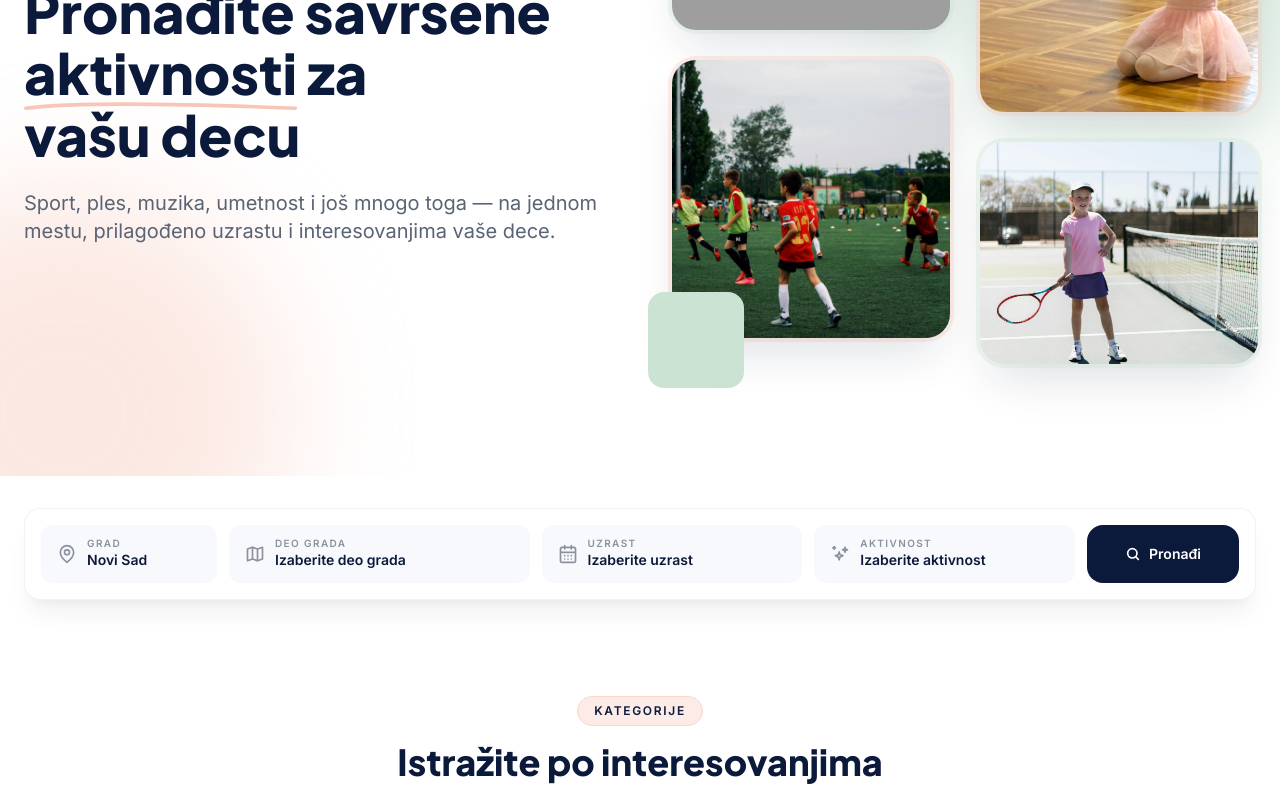
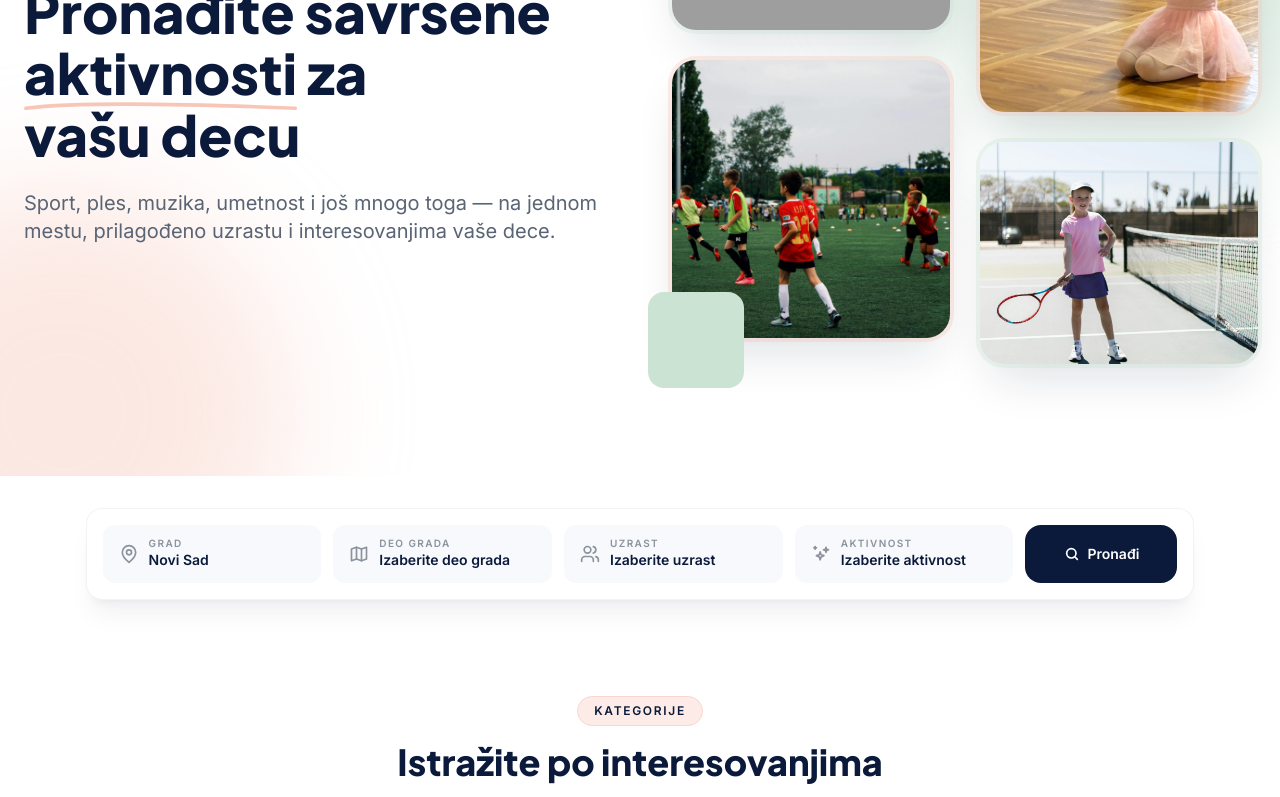
Before and after one commit to jasminafabijan/activekids, a React (Vite) app: page / in a window 1280 px wide. Shown: the part 384-1181 px from the top of the page. Built offline with nearby package versions, Linux system fonts and the light colour scheme; grey boxes are pictures that could not be loaded.

Commit message:
Automatic location insertion into the main search.

```diff
--- a/src/components/FiltersBar.tsx
+++ b/src/components/FiltersBar.tsx
@@ -1,4 +1,5 @@
 import { useEffect, useRef, useState } from 'react'
+import { getDistrictOptions } from '../data/schools'
 
 export type FilterValues = {
   city: string
@@ -14,7 +15,7 @@ interface FiltersBarProps {
 const DEFAULT_CITY = 'Novi Sad'
 
 const cities = [DEFAULT_CITY]
-const partsOfCityOptions = ['Liman', 'Grbavica', 'Detelinara']
+const partsOfCityOptions = getDistrictOptions()
 const ageOptions = ['3-5 godina', '6-8 godina', '9-12 godina', '13-18 godina']
 const activities = ['Sport', 'Ples', 'Muzika', 'Umetnost', 'Jezici', 'Nauka', 'Tehnologija', 'Priroda']
 
@@ -51,7 +52,7 @@ const MapIcon = () => (
   </svg>
 )
 
-const AgeIcon = () => (
+const UsersIcon = () => (
   <svg
     aria-hidden="true"
     className="search-field-icon h-5 w-5"
@@ -62,16 +63,10 @@ const AgeIcon = () => (
     strokeLinecap="round"
     strokeLinejoin="round"
   >
-    <path d="M8 2v4" />
-    <path d="M16 2v4" />
-    <rect width="18" height="18" x="3" y="4" rx="2" />
-    <path d="M3 10h18" />
-    <path d="M8 14h.01" />
-    <path d="M12 14h.01" />
-    <path d="M16 14h.01" />
-    <path d="M8 18h.01" />
-    <path d="M12 18h.01" />
-    <path d="M16 18h.01" />
+    <path d="M16 21v-2a4 4 0 0 0-4-4H6a4 4 0 0 0-4 4v2" />
+    <circle cx="9" cy="7" r="4" />
+    <path d="M22 21v-2a4 4 0 0 0-3-3.87" />
+    <path d="M16 3.13a4 4 0 0 1 0 7.75" />
   </svg>
 )
 
@@ -193,7 +188,7 @@ const FiltersBar = ({ onFilterChange }: FiltersBarProps) => {
     <section className="search-bar" aria-label="Pretraga aktivnosti">
       <div className="search-bar-panel">
         <div className="search-bar-grid">
-          <div className="search-field search-field--city">
+          <div className="search-field">
             <LocationIcon />
             <div className="search-field-content">
               <label htmlFor="city" className="search-field-label">
@@ -216,7 +211,7 @@ const FiltersBar = ({ onFilterChange }: FiltersBarProps) => {
 
           <div
             ref={partsDropdownRef}
-            className={`search-field search-field-dropdown search-field--parts ${isPartsOpen ? 'search-field-dropdown-open' : ''}`}
+            className={`search-field search-field-dropdown ${isPartsOpen ? 'search-field-dropdown-open' : ''}`}
           >
             <MapIcon />
             <div className="search-field-content">
@@ -259,9 +254,9 @@ const FiltersBar = ({ onFilterChange }: FiltersBarProps) => {
 
           <div
             ref={ageDropdownRef}
-            className={`search-field search-field-dropdown search-field--age ${isAgeOpen ? 'search-field-dropdown-open' : ''}`}
+            className={`search-field search-field-dropdown ${isAgeOpen ? 'search-field-dropdown-open' : ''}`}
           >
-            <AgeIcon />
+            <UsersIcon />
             <div className="search-field-content">
               <span id="age-label" className="search-field-label">
                 Uzrast
@@ -300,7 +295,7 @@ const FiltersBar = ({ onFilterChange }: FiltersBarProps) => {
             </div>
           </div>
 
-          <div className="search-field search-field--activity">
+          <div className="search-field">
             <SparklesIcon />
             <div className="search-field-content">
               <label htmlFor="activity" className="search-field-label">
--- a/src/data/schools.ts
+++ b/src/data/schools.ts
@@ -42,3 +42,8 @@ export const getSchoolsByCategory = (categorySlug: string) =>
 
 export const getSchoolBySlug = (slug: string) =>
   schools.find((school) => school.slug === slug)
+
+export const getDistrictOptions = () =>
+  [...new Set(schools.map((school) => school.district))].sort((a, b) =>
+    a.localeCompare(b, 'sr')
+  )
--- a/src/index.css
+++ b/src/index.css
@@ -118,7 +118,7 @@
     }
 
     .search-bar-panel {
-        @apply bg-white p-3 sm:p-4;
+        @apply bg-white p-3 sm:p-4 lg-wide:mx-auto lg-wide:w-[90%];
         border: 1px solid rgba(11, 26, 59, 0.05);
         border-radius: var(--radius-search-panel);
         box-shadow:
@@ -127,27 +127,14 @@
     }
 
     .search-bar-grid {
-        @apply grid grid-cols-1 gap-3 md:grid-cols-2 lg-wide:flex lg-wide:w-full lg-wide:items-stretch;
+        @apply grid grid-cols-1 gap-3 md:grid-cols-2 lg-wide:flex lg-wide:w-full lg-wide:flex-nowrap lg-wide:items-stretch;
     }
 
     .search-field {
-        @apply relative flex min-w-0 items-center gap-2.5 px-4 lg-wide:min-w-0 lg-wide:flex-1;
+        @apply relative flex min-w-0 items-center gap-2.5 px-4 lg-wide:flex-1 lg-wide:basis-0;
         height: 58px;
         border-radius: var(--radius-search-field);
         background-color: var(--surface-muted);
-    }
-
-    .search-field--city {
-        @apply lg-wide:max-w-[11rem];
-    }
-
-    .search-field--parts {
-        @apply lg-wide:min-w-[13.5rem] lg-wide:flex-[1.35];
-    }
-
-    .search-field--age,
-    .search-field--activity {
-        @apply lg-wide:min-w-[12.5rem] lg-wide:flex-[1.15];
     }
 
     .search-field-icon {
@@ -217,7 +204,7 @@
     }
 
     .search-submit {
-        @apply inline-flex w-full shrink-0 items-center justify-center gap-2 rounded-2xl bg-primary px-6 text-sm font-semibold text-white transition-all lg-wide:w-auto lg-wide:min-w-[9.5rem] lg-wide:flex-none;
+        @apply inline-flex w-full shrink-0 items-center justify-center gap-2 rounded-2xl bg-primary px-6 text-sm font-semibold text-white transition-all md:col-span-2 lg-wide:col-auto lg-wide:w-auto lg-wide:min-w-[9.5rem] lg-wide:flex-none;
         height: 58px;
     }
 
```
